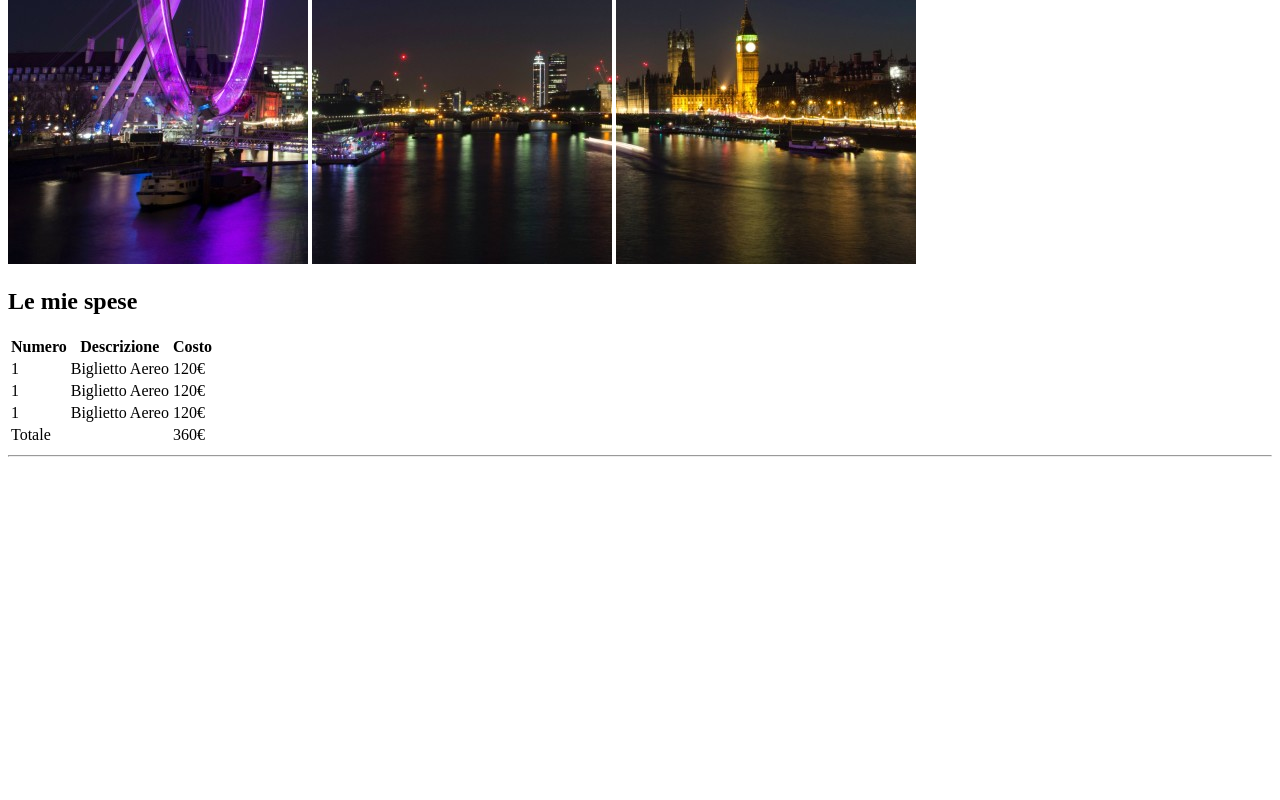
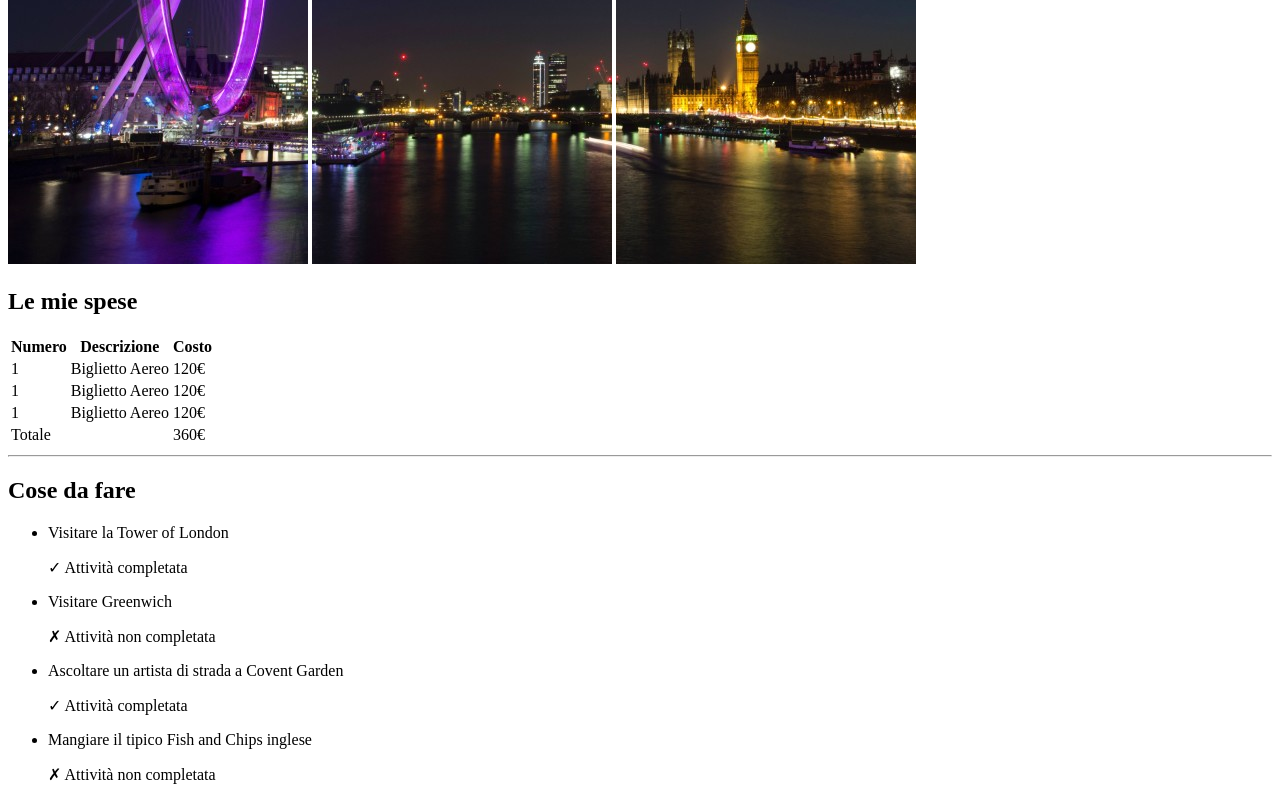
Before and after one commit to Emmanuele-Iannucci/html-london-trip, a plain HTML site: page index.html in a window 1280 px wide. Shown: the part 416-1216 px from the top of the page. Before the commit the page ends 889 px from the top, so only its background shows below. Drawn offline with Linux system fonts and the light colour scheme.

Commit message:
Inserimento cose da fare

```diff
--- a/index.html
+++ b/index.html
@@ -42,7 +42,13 @@
             </tr>
         </table>
         <hr> <!--linea separatrice dalla seconda tabella-->
-        <table></table>
+        <h2>Cose da fare</h2>
+        <ul>
+            <li>Visitare la Tower of London <p>✓ Attività completata</p></li>
+            <li>Visitare Greenwich <p>✗ Attività non completata</p></li>
+            <li>Ascoltare un artista di strada a Covent Garden <p>✓ Attività completata</p></li>
+            <li>Mangiare il tipico Fish and Chips inglese <p>✗ Attività non completata</p></li>
+        </ul>
     </div>
 </body>
 </html>
```
